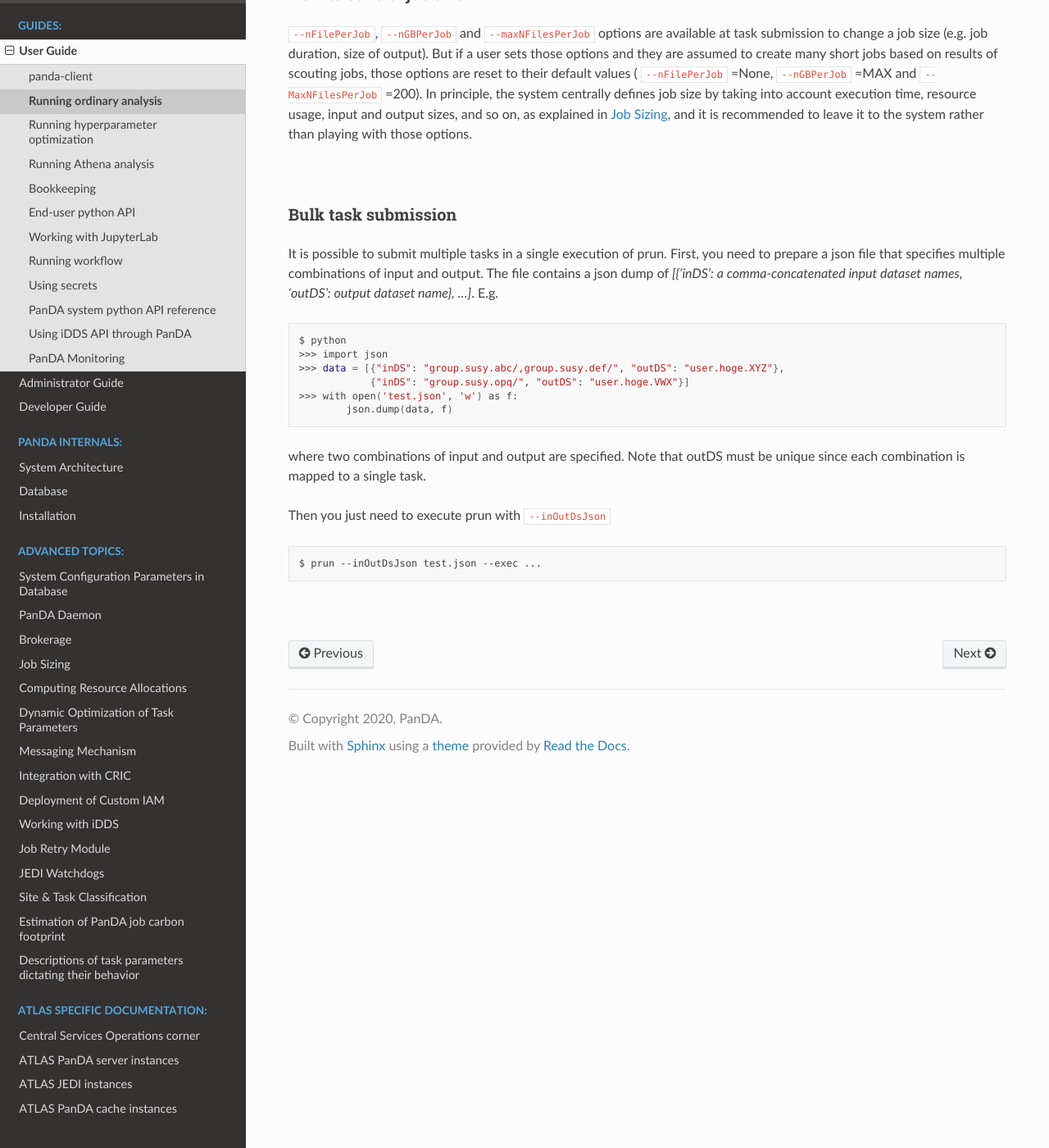
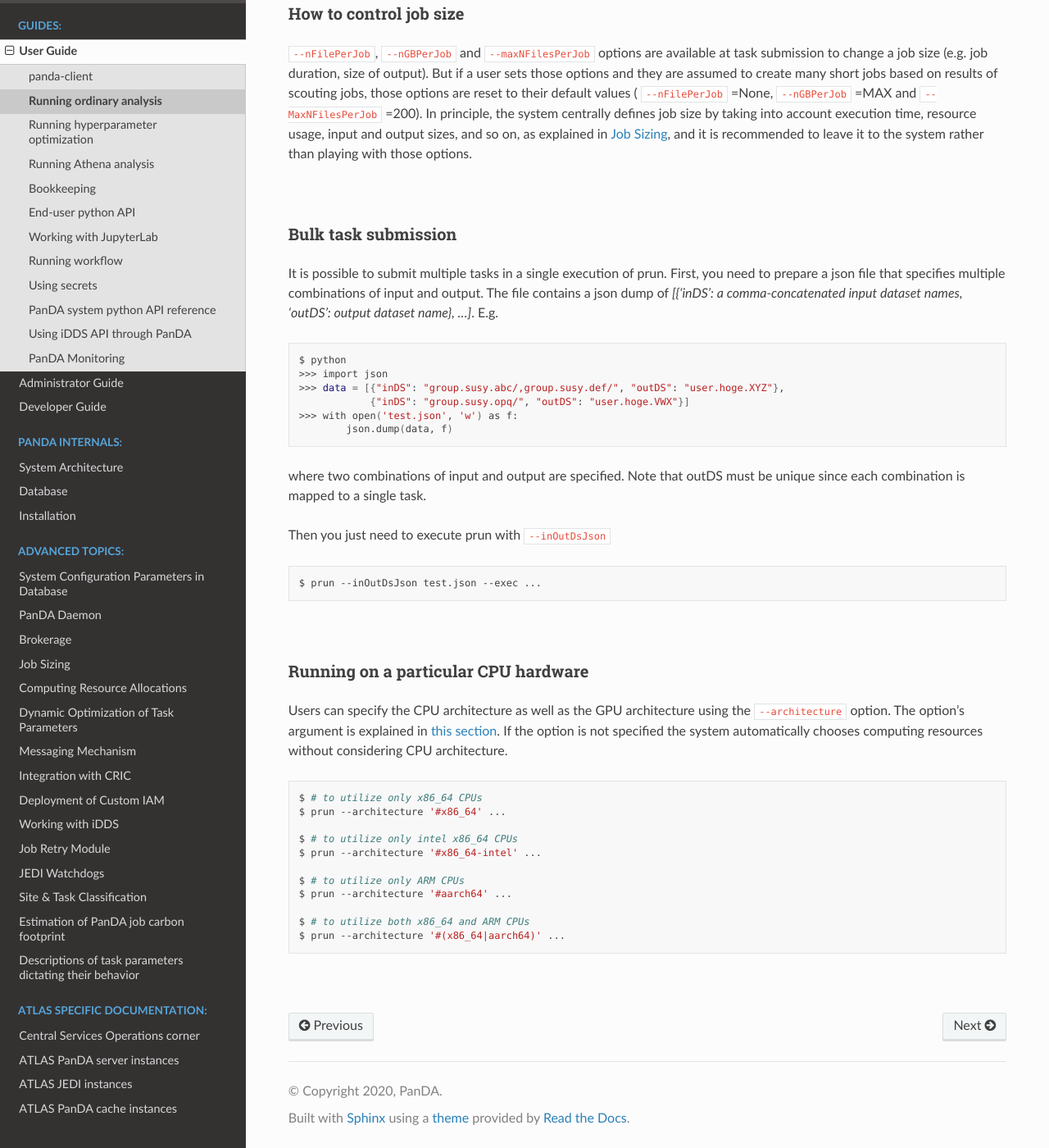
Before and after one commit to PanDAWMS/panda-docs, a Sphinx documentation site: the page built from docs/source/client/prun.rst, in a window 1280 px wide and 1400 px high, scrolled down 8809 px. Shown: the whole window at 82% size. Built offline with Sphinx 7.4.7 and the Read the Docs theme 2.0.0, drawn with Linux system fonts in a browser that asks for light colours; pages that are not in the unit, such as notebooks, are missing from menus; some of the changed text lies outside the part shown.

Commit message:
--architecture

```diff
--- a/docs/source/client/prun.rst
+++ b/docs/source/client/prun.rst
@@ -483,3 +483,25 @@ Then you just need to execute prun with ``--inOutDsJson``
  prun --inOutDsJson test.json --exec ...
 
 |br|
+
+Running on a particular CPU hardware
+--------------------------------------
+Users can specify the CPU architecture as well as the GPU architecture using the ``--architecture`` option.
+The option's argument is explained in `this section <../advanced/brokerage.html#checks-for-cpu-and-or-gpu-hardware>`__.
+If the option is not specified the system automatically chooses computing resources without considering CPU architecture.
+
+.. prompt:: bash $, auto
+
+ $ # to utilize only x86_64 CPUs
+ $ prun --architecture '#x86_64' ...
+
+ $ # to utilize only intel x86_64 CPUs
+ $ prun --architecture '#x86_64-intel' ...
+
+ $ # to utilize only ARM CPUs
+ $ prun --architecture '#aarch64' ...
+
+ $ # to utilize both x86_64 and ARM CPUs
+ $ prun --architecture '#(x86_64|aarch64)' ...
+
+|br|
```
